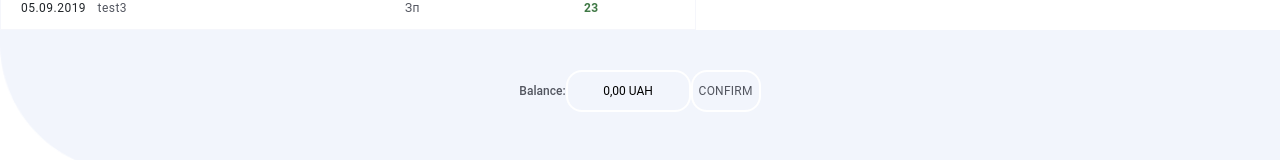
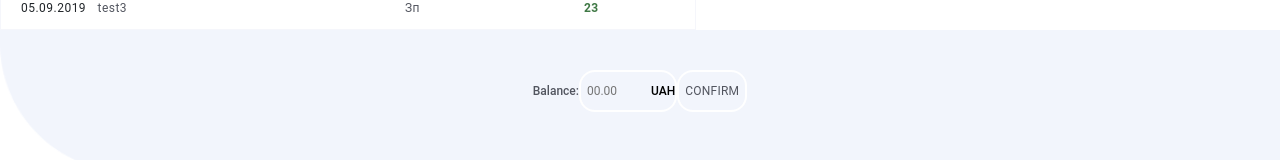
Before and after one commit to Mr-Nihility/Kapusta-project, a React (Create React App) app: page / in a window 1280 px wide. Shown: the part 131-293 px from the top of the page. Built offline with nearby package versions, Linux system fonts and the light colour scheme.

Commit message:
update Balance

```diff
--- a/src/components/Balance/Balance.jsx
+++ b/src/components/Balance/Balance.jsx
@@ -1,26 +1,14 @@
-import { useState, useEffect } from 'react';
-import { useDispatch } from 'react-redux';
+import { useState } from 'react';
+import { useDispatch, useSelector } from 'react-redux';
 import { newBalanceThunk } from 'redux/transaction/transaction-operations';
+import { getStartBalance } from 'redux/auth/auth-selectors';
 
 import styles from './Balance.module.css';
 
-export default function Balance() {
-  const [balance, setBalance] = useState(() => {
-    return JSON.parse(window.localStorage.getItem('balance')) ?? '';
-  });
-  console.log(balance);
+export const Balance = () => {
   const dispatch = useDispatch();
-  useEffect(() => {
-    window.localStorage.setItem('balance', JSON.stringify(balance));
-  }, [balance]);
-
-  const addBalance = () => {
-    if (balance === '0') {
-      alert(
-        'Hello! To get started, enter the current balance of your account!'
-      );
-    }
-  };
+  const [balance, setBalance] = useState();
+  const balanceEl = useSelector(getStartBalance);
 
   const handleChange = event => {
     console.log(event.target);
@@ -28,8 +16,7 @@ export default function Balance() {
 
     switch (name) {
       case 'balance':
-        console.log({ value });
-        setBalance(5);
+        setBalance(value);
         break;
 
       default:
@@ -40,32 +27,28 @@ export default function Balance() {
   const onSubmit = event => {
     event.preventDefault();
     dispatch(newBalanceThunk({ newBalance: balance }));
-    addBalance(balance);
   };
-
-  const balanseView = new Intl.NumberFormat('de-DE', {
-    style: 'currency',
-    currency: 'UAH',
-  }).format(balance);
-  console.log(balanseView);
 
   return (
     <>
       <form className={styles.form} onSubmit={onSubmit}>
         <label className={styles.label}>
           Balance:
+          <div className={styles.inputWraper}>
             <input
               className={styles.input}
-            type="text"
+              type="number"
               name="balance"
-            value={`${balanseView}`}
+              value={balance || balanceEl || ''}
               min="00.00"
               max="10000000.00"
               step="0.01"
               required
-            placeholder="UAH"
+              placeholder="00.00"
               onChange={handleChange}
             />
+            <p>UAH</p>
+          </div>
         </label>
 
         <button className={styles.button} type="submit">
@@ -74,4 +57,4 @@ export default function Balance() {
       </form>
     </>
   );
-}
+};
--- a/src/components/Balance/Balance.module.css
+++ b/src/components/Balance/Balance.module.css
@@ -19,18 +19,30 @@
   text-align: center;
   align-items: center;
 }
-.input {
+.inputWraper {
+  display: flex;
   position: relative;
+  align-items: center;
   background-color: transparent;
   border: 2px solid #ffffff;
   border-radius: 16px;
-  width: 125px;
+  /* width: 125px; */
   color: #000000;
   text-align: center;
+  /* padding-top: 12px;
+  padding-bottom: 12px;
+  padding-left: 6px;
+  padding-right: 6px; */
+}
+.input {
+  border: none;
+  background-color: transparent;
+  width: 70px;
   padding-top: 12px;
   padding-bottom: 12px;
   padding-left: 6px;
   padding-right: 6px;
+  outline: none;
 }
 /*
 .label::after {
--- a/src/pages/Balance/BalancePage.jsx
+++ b/src/pages/Balance/BalancePage.jsx
@@ -1,4 +1,4 @@
-import Balance from 'components/Balance/Balance';
+import { Balance } from 'components/Balance/Balance';
 import { Outlet } from 'react-router';
 
 import { Navigation } from 'components/Navigation/Navigation';
--- a/src/redux/auth/auth-selectors.js
+++ b/src/redux/auth/auth-selectors.js
@@ -3,4 +3,5 @@ export const getIsLogged = state => state.auth.isLogged;
 export const getUserEmail = state => state.auth.userData.email;
 export const getSid = state => state.auth.sid;
 export const getSuccessToken = state => state.auth.accessToken;
-// export const getStartBalance = state => state.userData.balance;
+export const getStartBalance = state => state.auth.userData.balance;
+console.log(getStartBalance);
--- a/src/redux/auth/auth-slice.js
+++ b/src/redux/auth/auth-slice.js
@@ -7,7 +7,7 @@ import { newBalanceThunk } from 'redux/transaction/transaction-operations';
 const initialState = {
   userData: {
     email: '',
-    balance: '',
+    balance: 0.0,
     id: '',
     transactions: [],
   },
--- a/src/redux/transaction/transaction-operations.js
+++ b/src/redux/transaction/transaction-operations.js
@@ -57,7 +57,7 @@ export const newBalanceThunk = createAsyncThunk(
   'balance/new',
   async newBalance => {
     const { data } = await axios.patch('/user/balance', newBalance);
-    console.log(data);
+    // console.log(data);
     return data;
   }
 );
```
Lines whose indentation alone changed are shown as unchanged.
